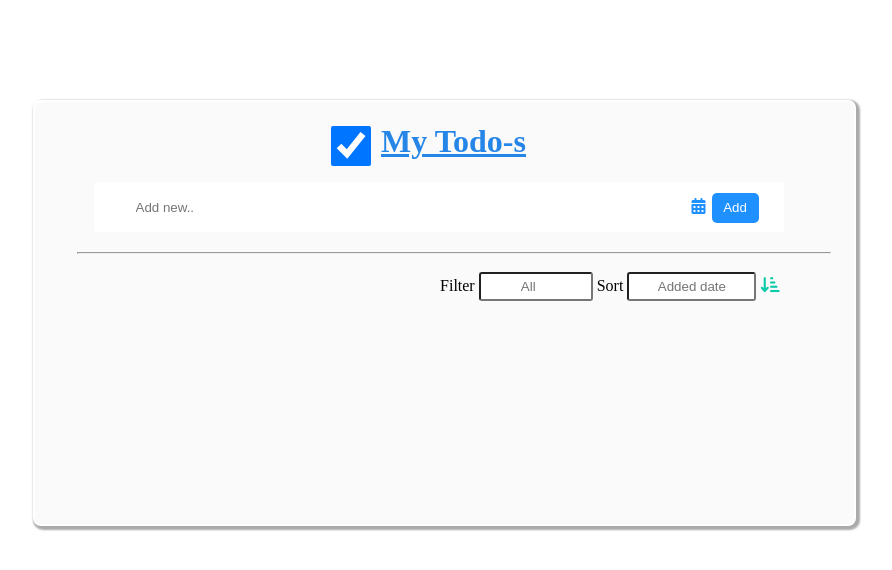
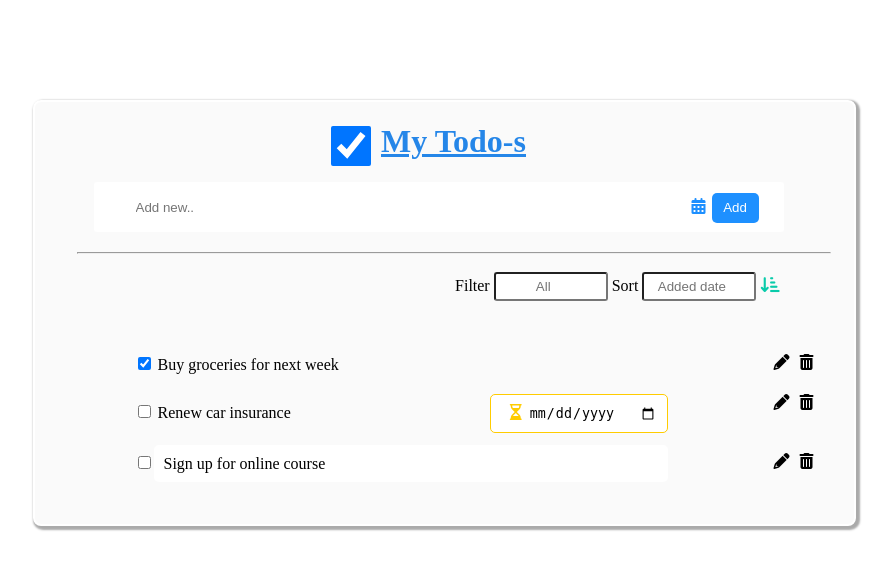
Before and after one commit to humphreyokoth/todo-assignement, a PHP site: page /todo.html in a window 1280 px wide. Shown: the top 570 px of the page, without its empty margins (196-1088 px from the left). Run offline with PHP 8.4, Linux system fonts and the light colour scheme; some libraries are stand-ins or nearby versions.

Commit message:
responsiveness

```diff
--- a/style.css
+++ b/style.css
@@ -96,7 +96,7 @@ h1 {
   text-align: center;
   width: 100px;
   padding: 5px;
-  padding-left: 20px;
+  /* padding-left: 20px; */
   border-radius: 3px;
 }
 .sort-icon {
@@ -105,17 +105,35 @@ h1 {
   padding: 4px;
 }
 /* LISTS */
+
+.list .list-li {
+  margin-top: 108px;
+}
+li {
+  padding: 10px;
+}
 ul {
   list-style-type: none;
 
-  /* margin: 30px; */
-  display: inline-flex;
+  margin: 30px;
+
 
 }
-/* #insurance-list{
-  border-radius: 1px solid #1e90ff;
-
-} */
+i.fa-solid.fa-trash-can {
+  float: right;
+  padding-left: 10px;
+}
+i.fa-solid.fa-pencil {
+  float: right;
+}
+i.fa-regular.fa-hourglass-half.icon {
+  position: absolute;
+  margin-left: 205px;
+  color: #ffcc00;
+  border: #ffffff;
+  position: absolute;
+  padding: 10px;
+}
 #tasks{
   display: flex;
   justify-content: space-between;
@@ -149,13 +167,7 @@ ul {
 .list .list-li {
   margin-top: 90px;
 }
-.list-2 ul li {
-  display: inline-block;
-}
-div#list {
-  padiing: 0;
-  margin: -35px;
-}
+
 
 
 
--- a/todo.html
+++ b/todo.html
@@ -16,7 +16,7 @@
 
 <body>
     <div class="container">
-        <form id="addForm" action="index.html" method="post">
+        <form id="addForm" name="todoList"  method="post">
             <div class="row">
                 <div class="col-1">
                     <input type="checkbox" name="checkbox" id="todo-checkbox" checked /><label class="label-1">
@@ -25,7 +25,7 @@
                 </div>
 
                 <div class="custom-add">
-                    <input type="text" class="custom-add-input" id="input-add" name ="task" placeholder="Add new.." />
+                    <input type="text" class="custom-add-input" id="input-add" name ="item" placeholder="Add new.." />
                     <i class="fas fa-calendar-alt"></i>
                     <button type="submit" class="submit" id="submit" value="submit">Add</button>
                 </div>
@@ -44,42 +44,31 @@
             <div class="container-list">
                 <div class="list" id="list">
                     <ul class="list-li" id="task">
-                        <!-- <li>
+                        <li>
                             <input type="checkbox" name="checkbox" id="list-1" checked />
                             <label class="label-2"> Buy groceries for next week</label>
-                            <button class="icon-button"><i class="fa-solid fa-pencil"></i></button>
+                            <i class="fa-solid fa-trash-can"></i>
 
-                            <button class="trash-icon"><i class="fa-solid fa-trash-can"></i></button>
+                            <i class="fa-solid fa-pencil"></i>
+
                         </li>
                         <li>
                             <input type="checkbox" name="checkbox" id="insurance-list" />
-                            <label class="label-3">Renew car insurance</label>
+                            <label class="label-3">Renew car insurance <i class="fa-regular fa-hourglass-half icon">
+                            </i><input class="date input-icons" type="date" name="date" /><label class="label-date"></label><i class="fa-solid fa-trash-can"></i>
+                             <i class="fa-solid fa-pencil"></i></label>
+
                         </li>
+
                         <li>
                             <input type="checkbox" name="checkbox" id="input-checkbox" /><label class="label-4">Sign up
-                                for online course</label>
-                        </li> -->
-                    </ul>
-                </div>
-
-                <!-- <div class="list-2" id="list-2">
-                    <ul>
-
-                        <li class="input-icons">
-                            <i class="fa-regular fa-hourglass-half icon">
-                            </i><input class="date" type="date" name="date" /><label class="label-date"></label>
+                                for online course</label>  <i class="fa-solid fa-trash-can"></i>
+                                <i class="fa-solid fa-pencil"></i>
                         </li>
                     </ul>
                 </div>
 
-                <div class="list-3">
-                    <ul>
-                        <li>
-                            <input type="checkbox" name="checkbox" id="input-checkbox" /><label class="label-4">Sign up
-                                for online course</label>
-                        </li>
-                    </ul>
-                </div> -->
+
             </div>
 
     </div>
--- a/todoJquery.js
+++ b/todoJquery.js
@@ -1,6 +1,8 @@
 $(document).ready(function(){
     $(".submit").click(function(){
         const inputVal = $(".custom-add-input").val();
-        alert(inputVal)
+
+        $(".list-li").append("<li>"+inputVal+"</li>")
+
     })
 })
```
Also changed, not shown: other parts of style.css (+180 -31 lines).
